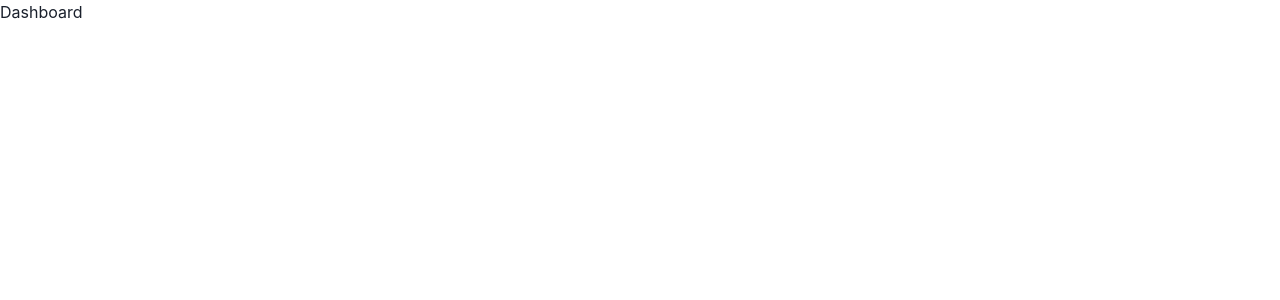
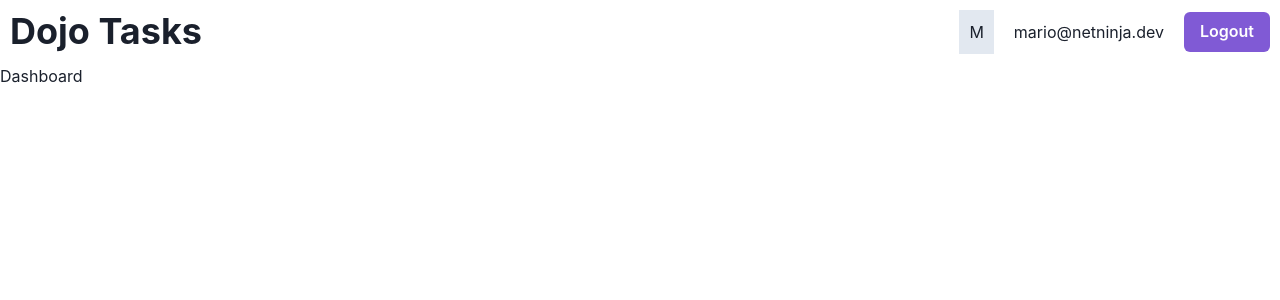
Before and after one commit to Intigam-M/chakra-ui-dojo-tasks, a React (Vite) app: page / in a window 1280 px wide. Shown: the top 300 px of the page. Built offline with nearby package versions, Linux system fonts and the light colour scheme.

Commit message:
Add Navbar component to RootLayout

```diff
--- /dev/null
+++ b/src/components/Navbar.jsx
@@ -0,0 +1,23 @@
+import { Flex, Heading, Box, Text, Button, Spacer, HStack } from "@chakra-ui/react"
+
+export default function Navbar() {
+  return (
+    <Flex as="nav" p="10px" alignItems="center">
+      <Heading as="h1">Dojo Tasks</Heading>
+      <Spacer />
+
+      <HStack spacing="20px">
+        <Box bg="gray.200" p="10px">M</Box>
+        <Text>mario@netninja.dev</Text>
+        <Button colorScheme="purple">Logout</Button>
+      </HStack>
+    </Flex>
+
+    // <Flex bg="gray.200" justify="space-between" wrap="wrap" gap={2}>
+    //   <Box w="150px" h="50px" bg="red">1</Box>
+    //   <Box w="150px" h="50px" bg="blue">2</Box>
+    //   <Box w="150px" flexGrow="1" h="50px" bg="green">3</Box>
+    //   <Box w="150px" flexGrow="2" h="50px" bg="yellow">4</Box>
+    // </Flex>
+  )
+}
--- a/src/layouts/RootLayout.jsx
+++ b/src/layouts/RootLayout.jsx
@@ -1,8 +1,12 @@
 import { Outlet } from "react-router-dom"
+
+// components
+import Navbar from "../components/Navbar"
 
 export default function RootLayout() {
   return (
     <div>
+      <Navbar />
       <Outlet />
     </div>
   )
```
